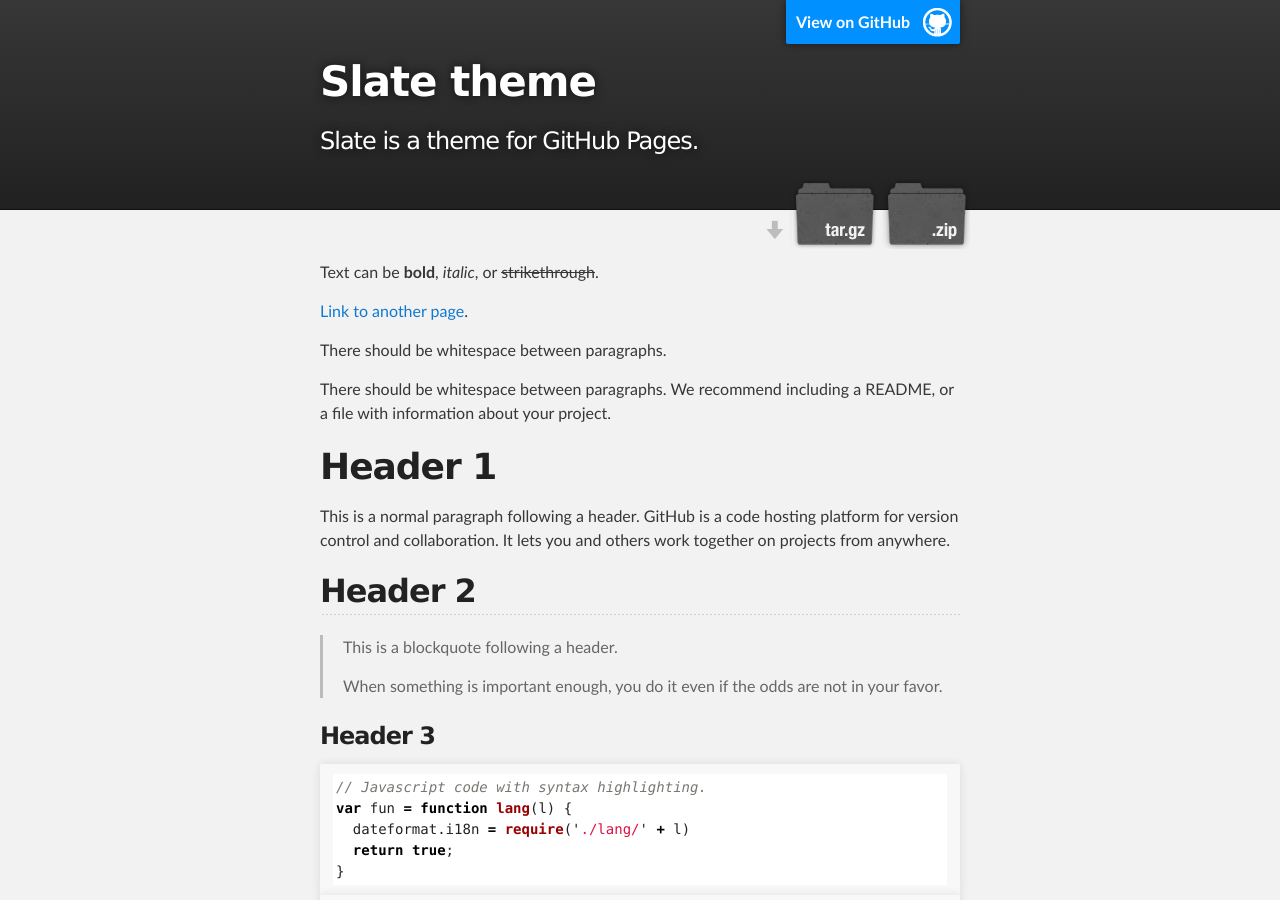
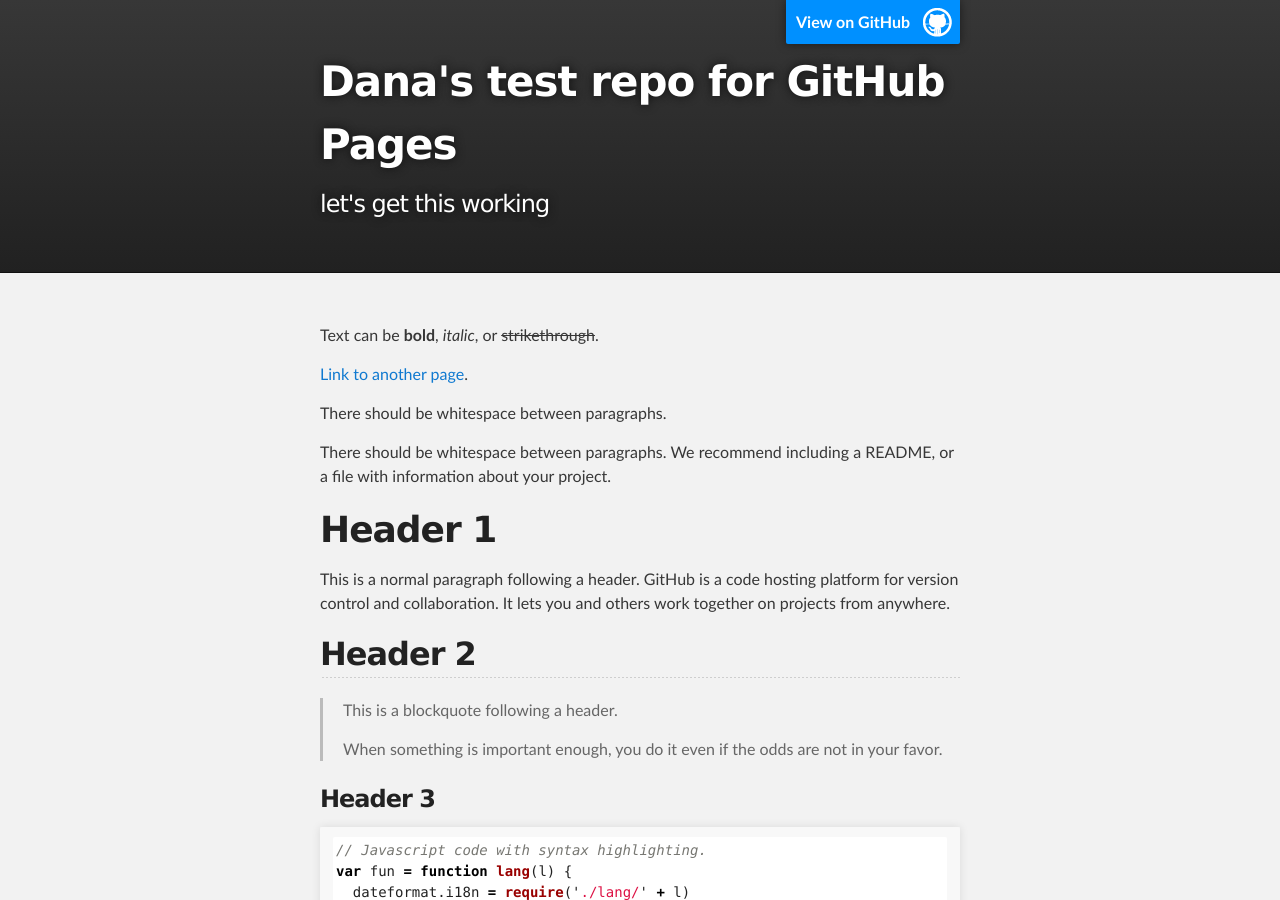
Before and after one commit to danamlewis/testrepo, a Jekyll site: the page built from docs/index.md, in a window 1280 px wide and 900 px high. Built offline with Jekyll 4.4.1, drawn with Linux system fonts in a browser that asks for light colours; some of the changed text lies outside the part shown.

Commit message:
Update _config.yml

```diff
--- a/docs/_config.yml
+++ b/docs/_config.yml
@@ -1,5 +1,5 @@
-title: Slate theme
-description: Slate is a theme for GitHub Pages.
-show_downloads: true
+title: Dana's test repo for GitHub Pages
+description: let's get this working
+show_downloads: false
 google_analytics:
 theme: jekyll-theme-slate
```
